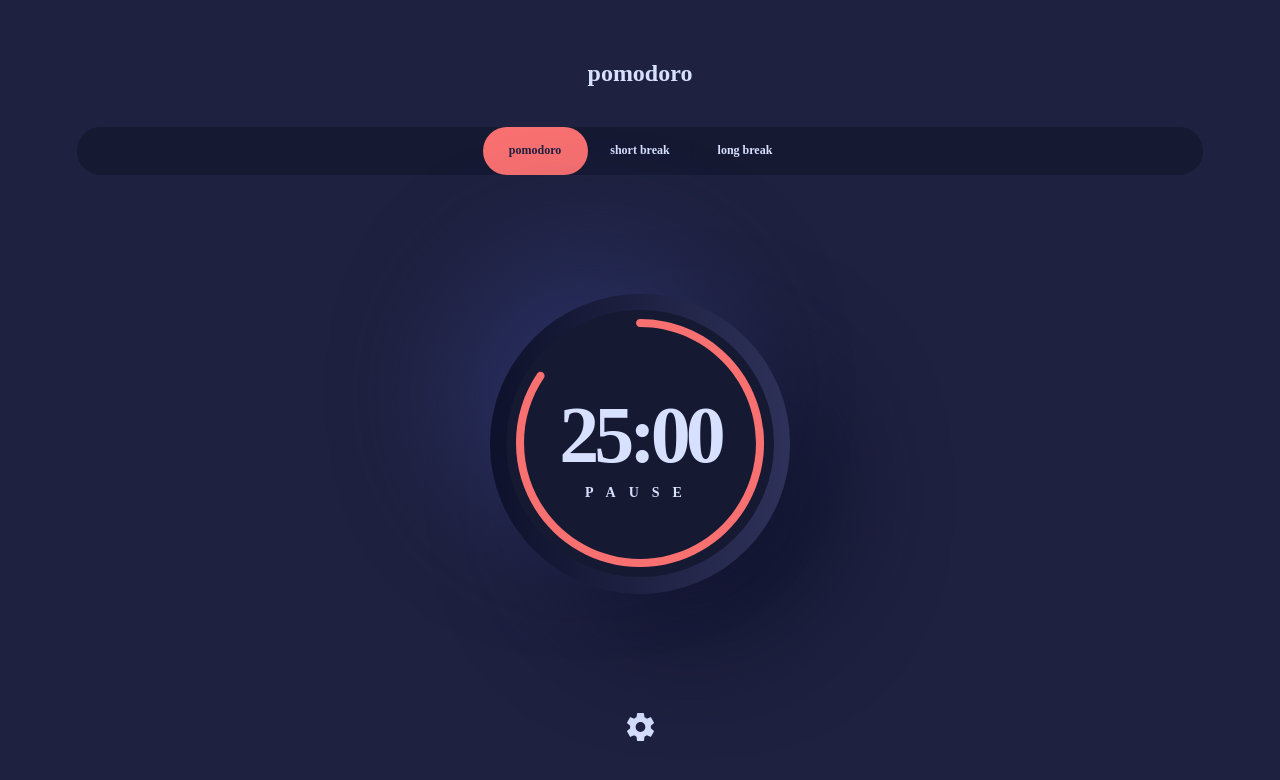
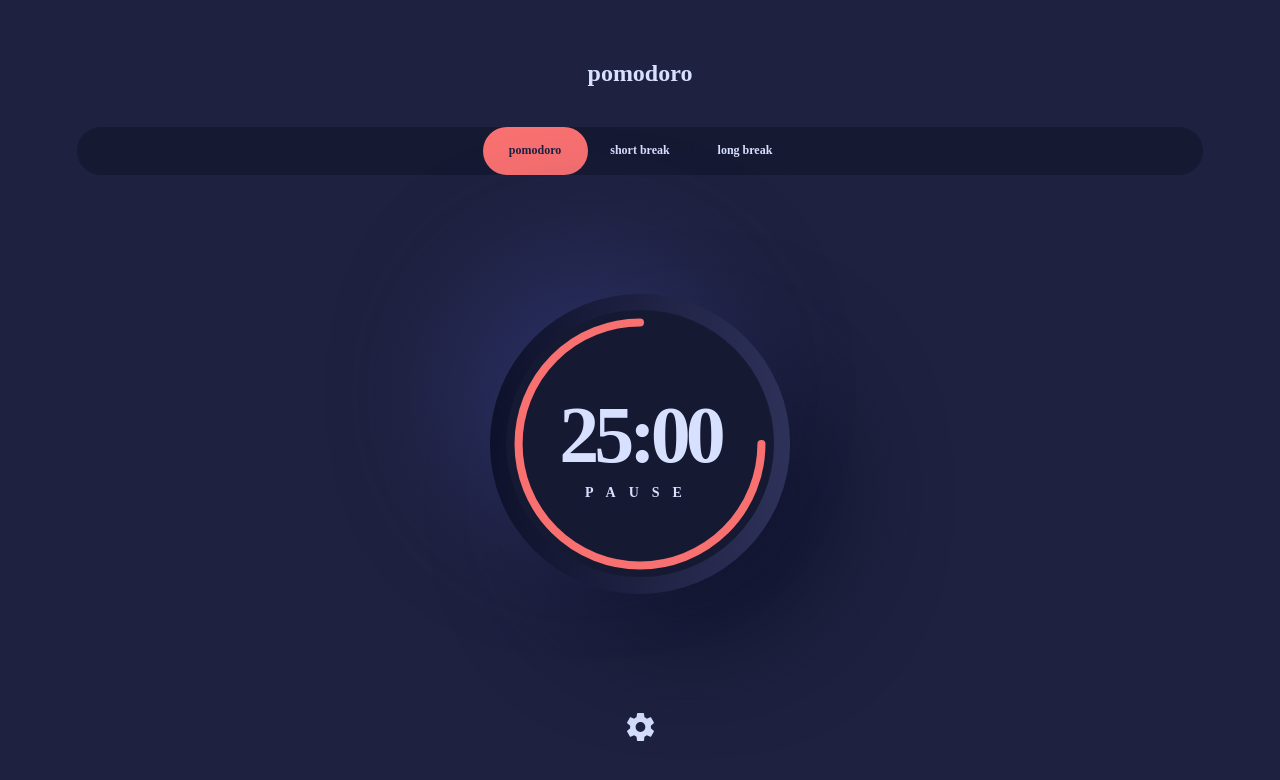
Before and after one commit to ringlochid/pomodoro-app, a React (Vite) app: page / in a window 1280 px wide. Shown: the top 780 px of the page. Built offline with nearby package versions, Linux system fonts and the light colour scheme.

Commit message:
add: clock logic

```diff
--- a/src/components/clockContainer.tsx
+++ b/src/components/clockContainer.tsx
@@ -1,18 +1,25 @@
-import { JSX } from "react";
+import type { JSX } from "react";
 
-export function ProgressRing(): JSX.Element {
+export function ProgressRing({ progress }: { progress: number }): JSX.Element {
+  const radius = 120;
+  const circumference = 2 * Math.PI * radius;
+  const dashOffset = -circumference * (1 - progress);
+
   return (
     <svg
       xmlns="http://www.w3.org/2000/svg"
-      width="249"
-      height="249"
       viewBox="0 0 249 249"
-      fill="none"
-      className="absolute z-100"
+      className="absolute z-100 w-[84%] h-[84%]"
     >
-      <path
-        d="M21.2459 54.5866C22.4917 52.746 24.9938 52.2639 26.8344 53.5097C28.675 54.7556 29.1571 57.2577 27.9113 59.0983C15.0351 78.1209 8.04878 100.546 8.04878 124.024C8.04878 188.076 59.9728 240 124.024 240C188.076 240 240 188.076 240 124.024C240 59.9728 188.076 8.04878 124.024 8.04878C121.802 8.04878 120 6.247 120 4.02439C120 1.80178 121.802 0 124.024 0C192.521 0 248.049 55.5276 248.049 124.024C248.049 192.521 192.521 248.049 124.024 248.049C55.5276 248.049 0 192.521 0 124.024C0 98.9252 7.47514 74.9308 21.2459 54.5866Z"
-        fill="#F87070"
+      <circle
+        cx="124.5"
+        cy="124.5"
+        r={radius}
+        className="stroke-preset-1 z-100"
+        style={{
+          strokeDasharray: circumference,
+          strokeDashoffset: dashOffset,
+        }}
       />
     </svg>
   );
@@ -36,8 +43,8 @@ export function TimerContainer(): JSX.Element {
 export function ClockContainer(): JSX.Element {
   return (
     <div className="grid place-items-center aspect-square relative gap-0 size-75 clock-container">
-      <ProgressRing />
       <TimerContainer />
+      <ProgressRing progress={0.75} />
     </div>
   );
 }
--- a/src/index.css
+++ b/src/index.css
@@ -20,6 +20,8 @@
   --color-purple-400: #d881f8;
 
   --color-grey-200: #e3e1e1;
+
+  --color-clock-progress-ring: var(--color-red-400);
 }
 
 @theme {
@@ -36,6 +38,8 @@
   --color-purple-400: var(--color-purple-400);
 
   --color-gray-200: var(--color-grey-200);
+
+  --color-clock-progress-ring: var(--color-clock-progress-ring);
 
   --font-sans: var(--font-sans);
   --font-serif: var(--font-serif);
@@ -142,6 +146,16 @@
   letter-spacing: 0.8125rem;
 }
 
+@utility stroke-preset-1 {
+  fill: none;
+  stroke: var(--colors-clock-progress-ring, #f87070);
+  stroke-width: 8px;
+  stroke-linecap: round;
+  transform: rotate(-90deg);
+  transform-origin: center;
+  transform-box: fill-box;
+}
+
 @utility separator {
   width: 100%;
   height: 0.0625rem;
```
